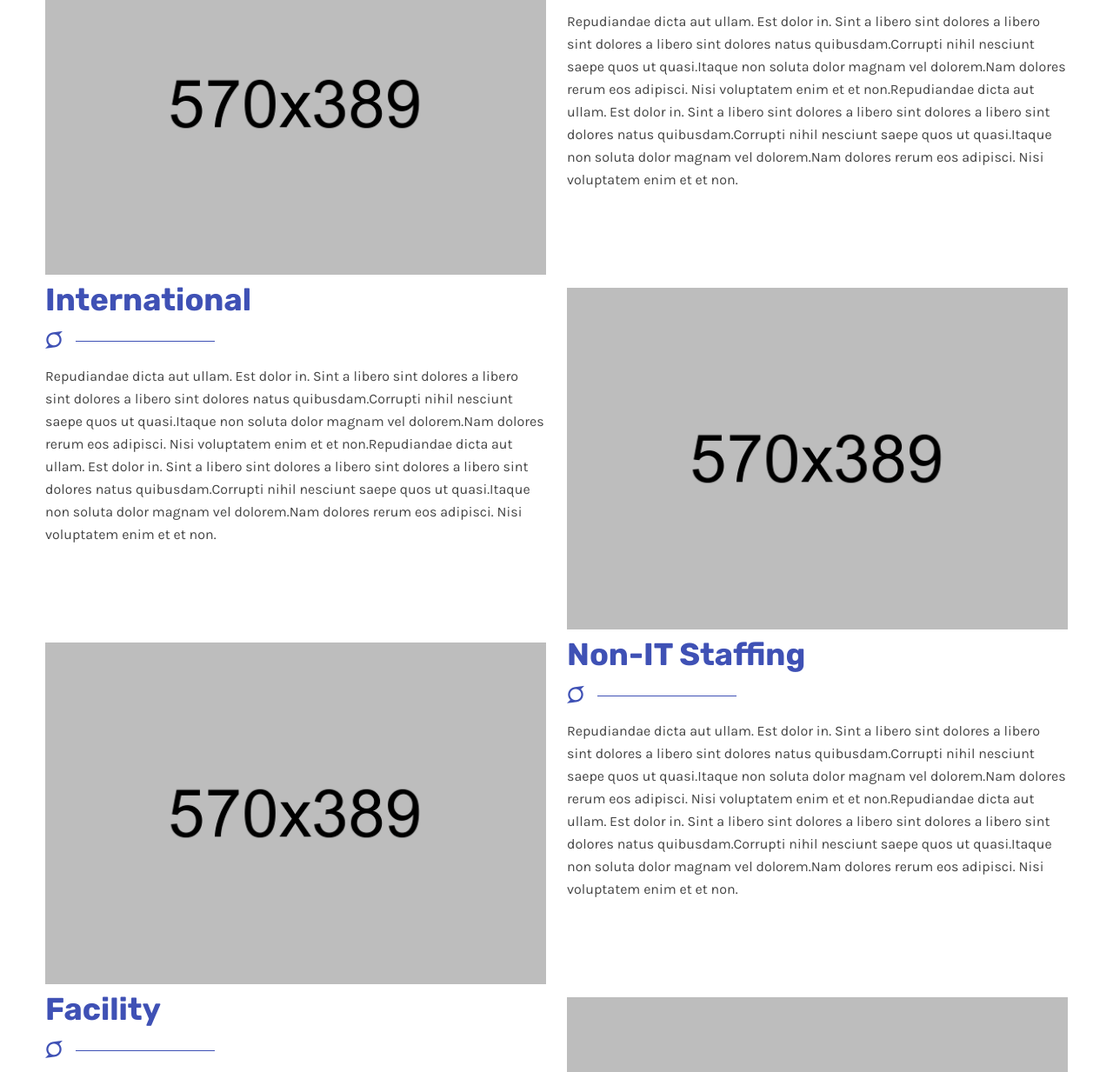
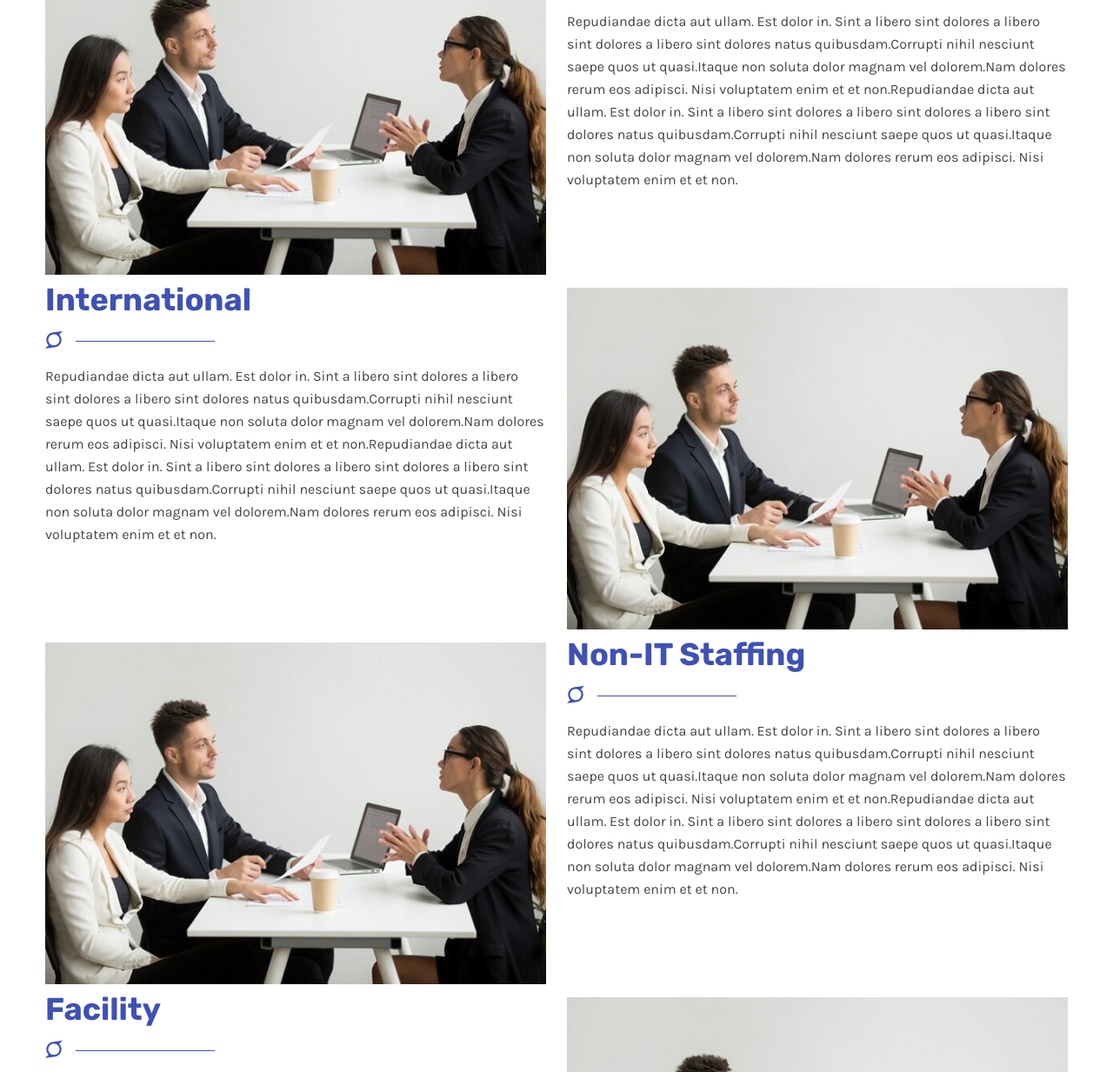
Before and after one commit to mano-namiga/site, a plain HTML site: page services.html in a window 1280 px wide. Shown: the part 602-1835 px from the top of the page at 87% size. Drawn offline with Linux system fonts and the light colour scheme.

Commit message:
Image url updated
image added for services main page

```diff
--- a/services.html
+++ b/services.html
@@ -124,7 +124,7 @@
                     <div class="row">
                         <div class="col-xl-6 col-lg-5">
                             <div class="tm-about-image">
-                                <img class="wow fadeInLeft" src="assets/images/others/about-image.png" alt="deconsult image">
+                                <img class="wow fadeInLeft" src="assets/images/others/female-applicant.jpg" alt="deconsult image">
                             </div>
                         </div>
                         <div class="col-xl-6 col-lg-7">
@@ -161,14 +161,14 @@
                         </div>
                         <div class="col-xl-6 col-lg-5">
                             <div class="tm-about-image">
-                                <img class="wow fadeInLeft" src="assets/images/others/about-image.png" alt="deconsult image">
+                                <img class="wow fadeInLeft" src="assets/images/others/female-applicant.jpg" alt="deconsult image">
                             </div>
                         </div>
                     </div>
                     <div class="row" style="margin-top: 15px;">
                         <div class="col-xl-6 col-lg-5">
                             <div class="tm-about-image">
-                                <img class="wow fadeInLeft" src="assets/images/others/about-image.png" alt="deconsult image">
+                                <img class="wow fadeInLeft" src="assets/images/others/female-applicant.jpg" alt="deconsult image">
                             </div>
                         </div>
                         <div class="col-xl-6 col-lg-7">
@@ -205,7 +205,7 @@
                         </div>
                         <div class="col-xl-6 col-lg-5">
                             <div class="tm-about-image">
-                                <img class="wow fadeInLeft" src="assets/images/others/about-image.png" alt="deconsult image">
+                                <img class="wow fadeInLeft" src="assets/images/others/female-applicant.jpg" alt="deconsult image">
                             </div>
                         </div>
                     </div>
```
